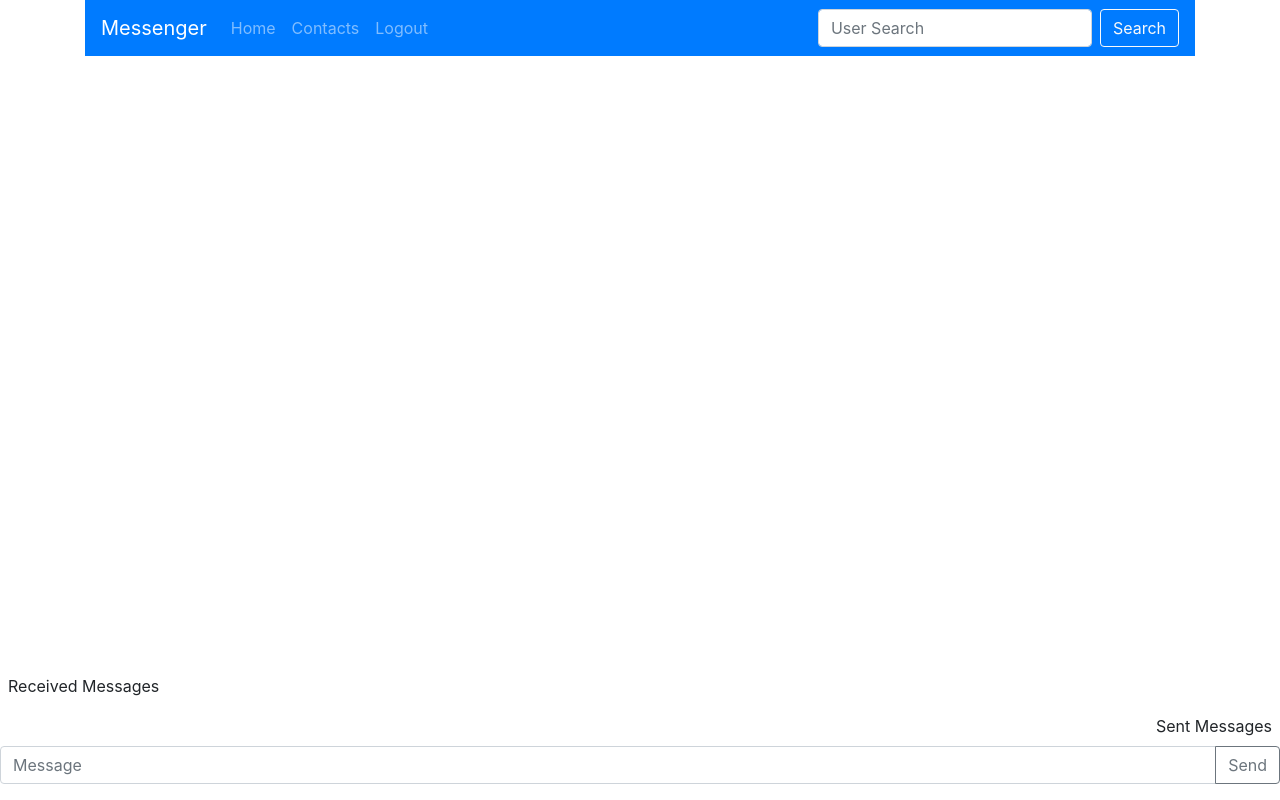
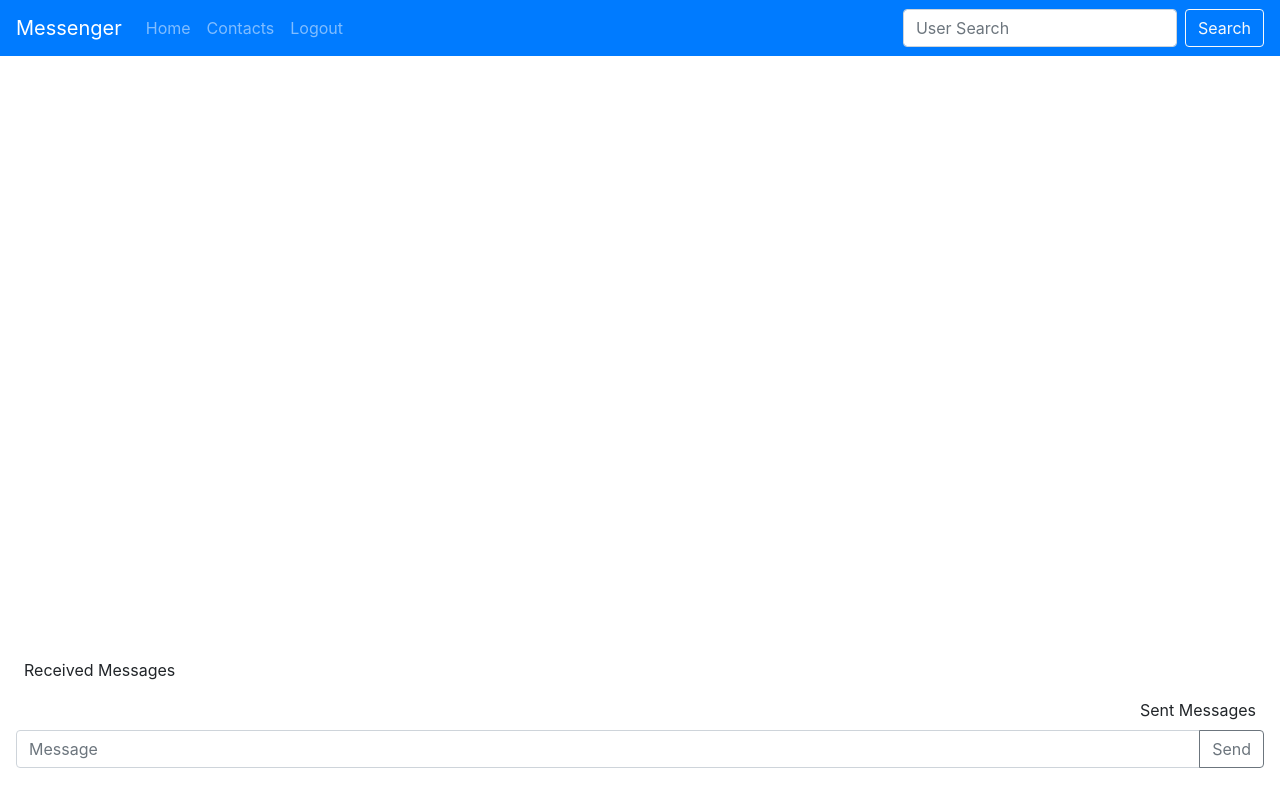
Before and after one commit to messenger-app-team/messenger-app, a React (Create React App) app in the folder client/: page / in a window 1280 px wide. Built offline with nearby package versions, Linux system fonts and the light colour scheme.

Commit message:
added stylesheet to chatApp

```diff
--- a/client/src/components/ChatApp/ChatApp.js
+++ b/client/src/components/ChatApp/ChatApp.js
@@ -1,4 +1,6 @@
 import React, { useState, useEffect } from 'react';
+import { Container } from 'react-bootstrap';
+import './style.css';
 // import Avatar from './Avatar';
 import NavBar from '../NavBar';
 import InputBox from '../InputBox/index';
@@ -7,15 +9,18 @@ import MsgArea from '../MsgArea';
 
 function ChatApp() {
   return (
-    <div className='container'>
+    <>
       <NavBar />
+
+      <Container>
         <div className='message-window fixed-bottom'>
           <MsgArea />
           {/* <Avatar /> */}
           <InputBox />
           {/* <Send /> */}
         </div>
-    </div>
+      </Container>
+    </>
   );
 }
 
--- /dev/null
+++ b/client/src/components/ChatApp/style.css
@@ -0,0 +1,3 @@
+.message-window {
+    margin: 1rem;
+}
```
Lines whose indentation alone changed are shown as unchanged.
